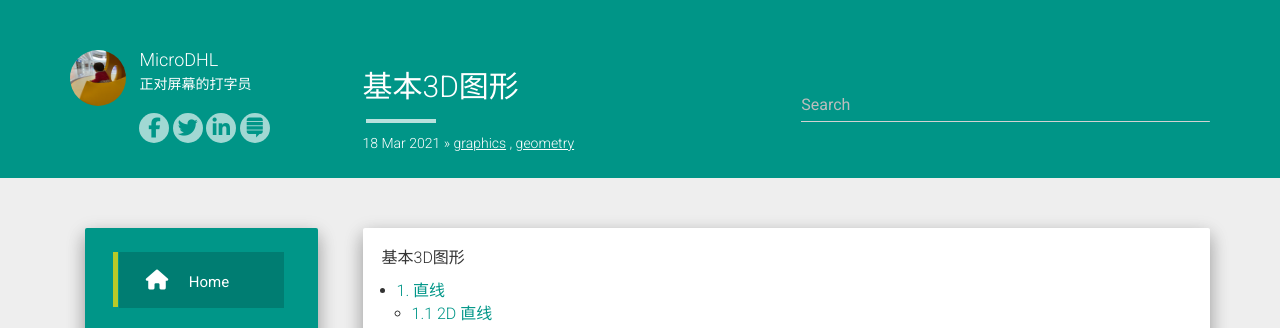
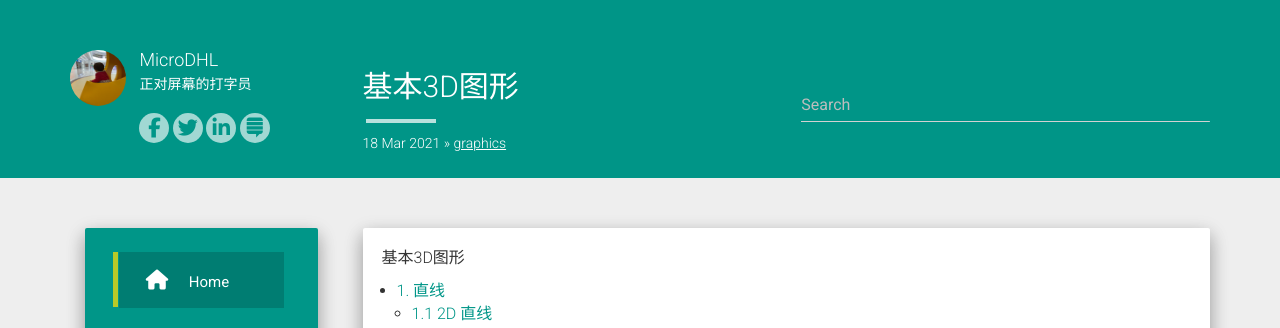
Before and after one commit to microqq/hl, a Jekyll site: the page built from _posts/2021-03-18-Basic-Computer-Graphics.md, in a window 1280 px wide and 900 px high. Shown: the top 328 px of the window. Built offline with Jekyll 4.4.1, drawn with Linux system fonts in a browser that asks for light colours; nearby versions of some CDN libraries; formulas are drawn with MathJax 3; comment, search, counter and statistics services are not loaded.

```diff
--- a/_layouts/posts_by_category.html
+++ b/_layouts/posts_by_category.html
@@ -14,7 +14,7 @@ layout: default
             {% if c_slug == page.categories %}
                 <button class="btn btn-sm btn-primary btn-raised">{{ c_slug }}</button>
             {% else %}
-                <a href="{{ site.baseurl }}/category/graphics/{{ c_slug }}" class="btn btn-sm btn-default btn-raised">{{ c_slug }}</a>
+                <a href="{{ site.baseurl }}/category/{{ c_slug }}" class="btn btn-sm btn-default btn-raised">{{ c_slug }}</a>
             {% endif %}
         {% endfor %}
     {% endfor %}
--- a/_posts/graphics/geometry/2021-03-18-Basic-Computer-Graphics.md
+++ b/_posts/2021-03-18-Basic-Computer-Graphics.md
@@ -2,9 +2,7 @@
 layout: post
 title:  "基本3D图形"
 date:   2021-03-18
-categories:
-- graphics
-- geometry
+categories: graphics
 ---
 
 <head>
```
Also changed, not shown: category/geometry.md (+1 -1 lines), graphics/geometry/_posts/2021-03-22-Test.md (renamed from _posts/graphics/rendering/2021-03-22-Test.md).
